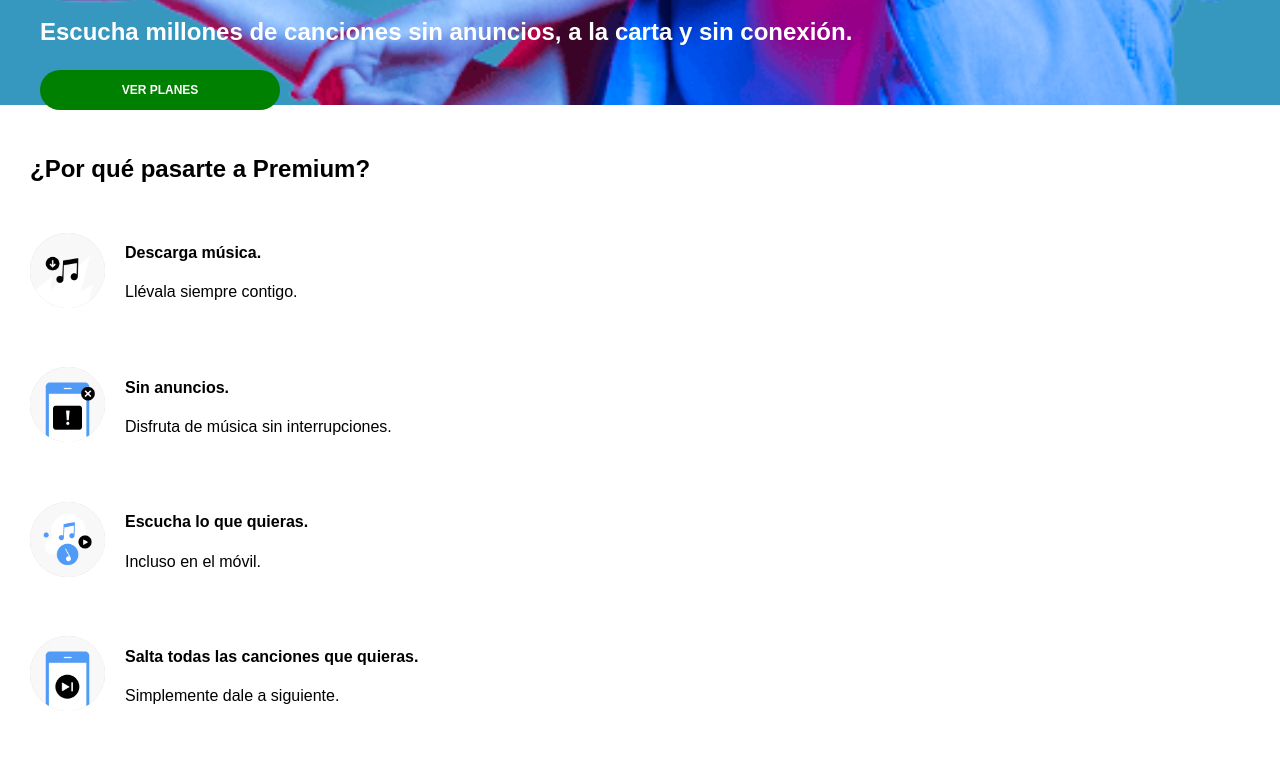
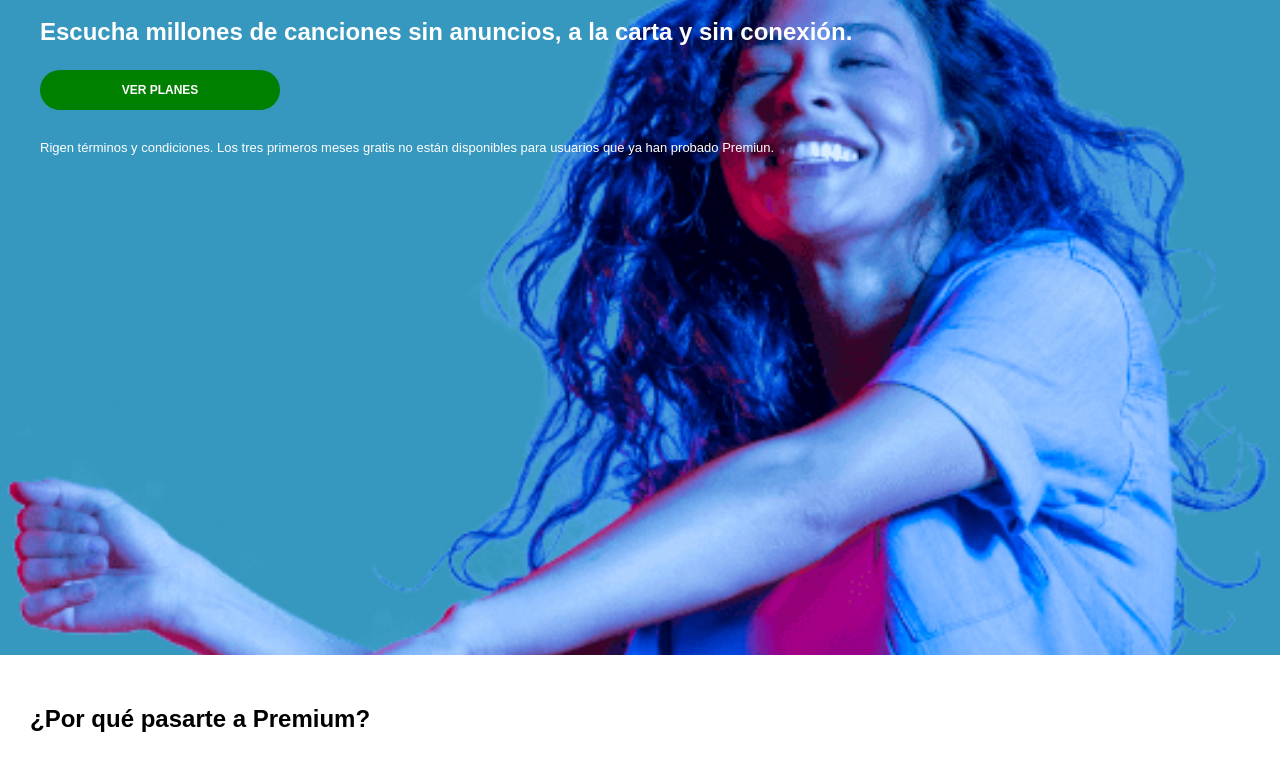
Before and after one commit to Rosana-Moya/pareja4, a plain HTML site: page index.html in a window 1280 px wide. Shown: the part 146-916 px from the top of the page. Drawn offline with Linux system fonts and the light colour scheme.

Commit message:
probando cosas del fondo responsive

```diff
--- a/style.css
+++ b/style.css
@@ -118,10 +118,9 @@ footer {
     gap: 20px;
     margin-left: 20px;
 }
-@media all and (min-width: 480px) {
+@media all and (min-width: 481px) {
     header {
 
-        background-color: black;
 
     }
     .boton{
@@ -130,9 +129,9 @@ footer {
     .principal {
         background-image: url(./imagen/chica.png);
         background-size: cover;
-        background-position: center;
+        background-position: right
         width: 100%;
-        height: 200px;
+        height: 750px;
     }
-     ::selection
+
 }
```
